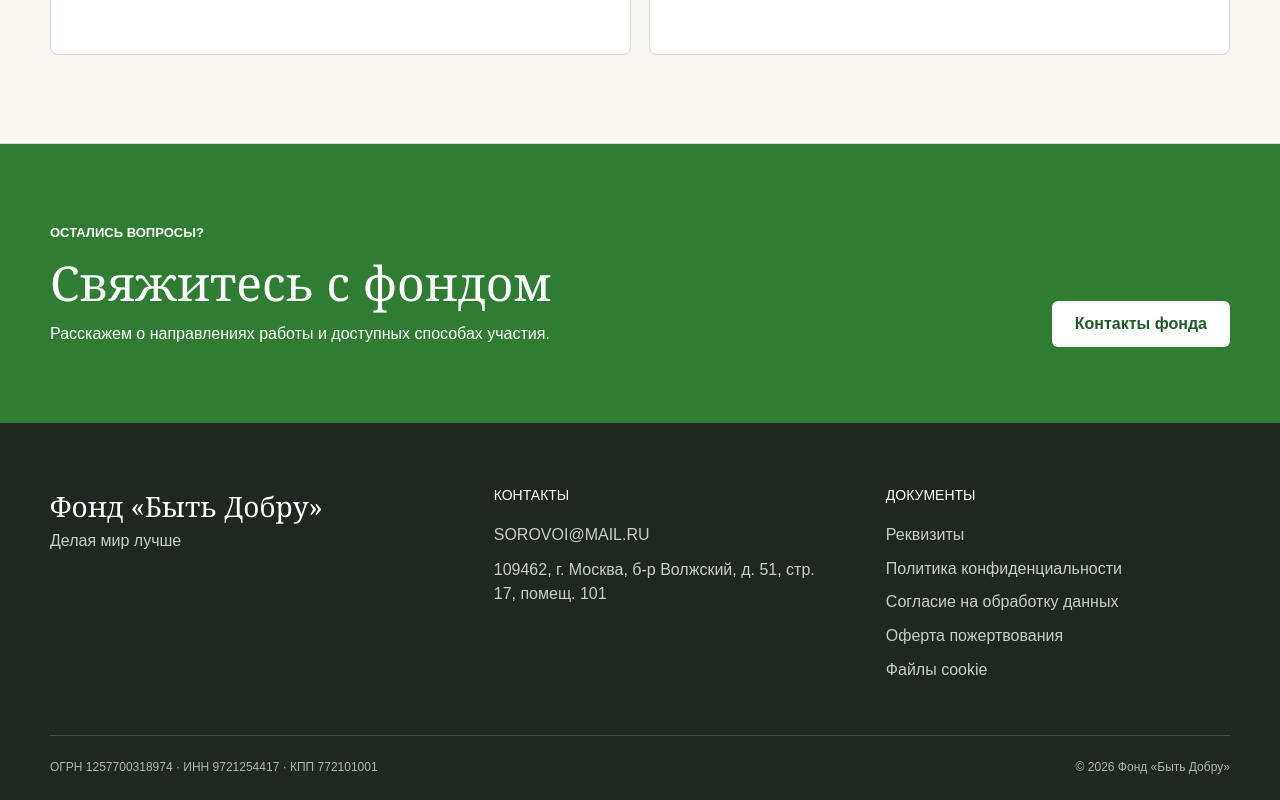
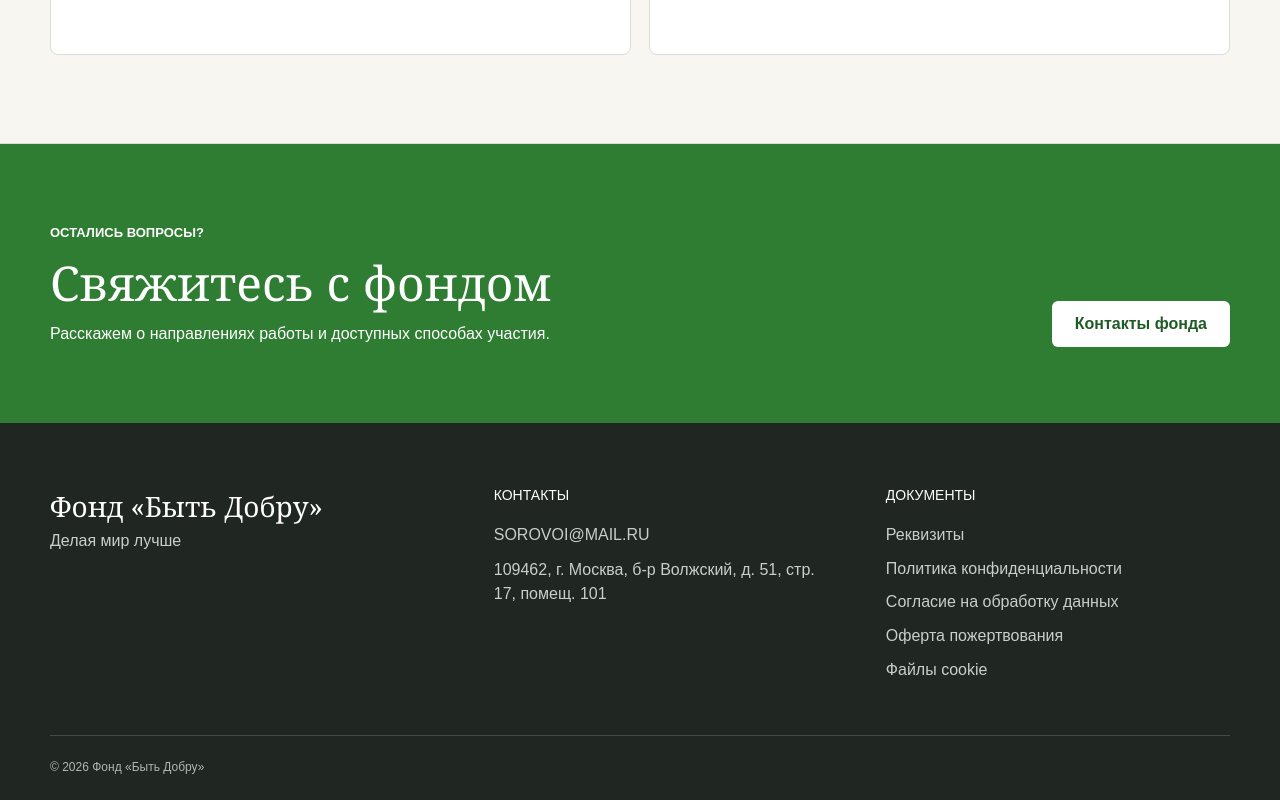
Before and after one commit to sqwdvrt/webFond, a Next.js app: page / in a window 1280 px wide. Shown: the part 2347-3147 px from the top of the page. Built offline with nearby package versions, Linux system fonts and the light colour scheme; no server answers.

Commit message:
refactor: simplify footer details

```diff
--- a/src/components/layout/site-footer.tsx
+++ b/src/components/layout/site-footer.tsx
@@ -44,10 +44,6 @@ export function SiteFooter() {
       </div>
 
       <div className="container footer-bottom">
-        <p>
-          ОГРН {siteConfig.legal.ogrn} · ИНН {siteConfig.legal.inn} · КПП{" "}
-          {siteConfig.legal.kpp}
-        </p>
         <p>© {new Date().getFullYear()} {siteConfig.name}</p>
       </div>
     </footer>
```
Also changed, not shown: 1 other file (tests, documents, lock files or other folders).
